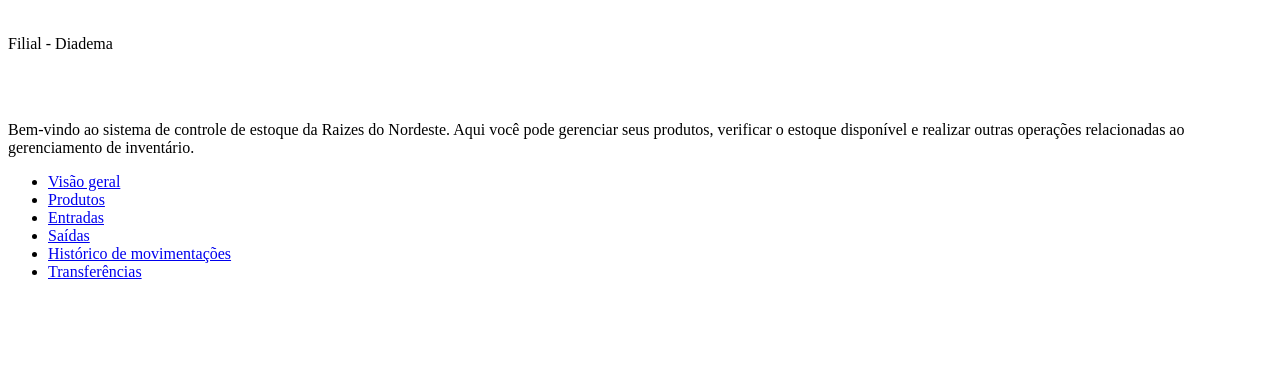
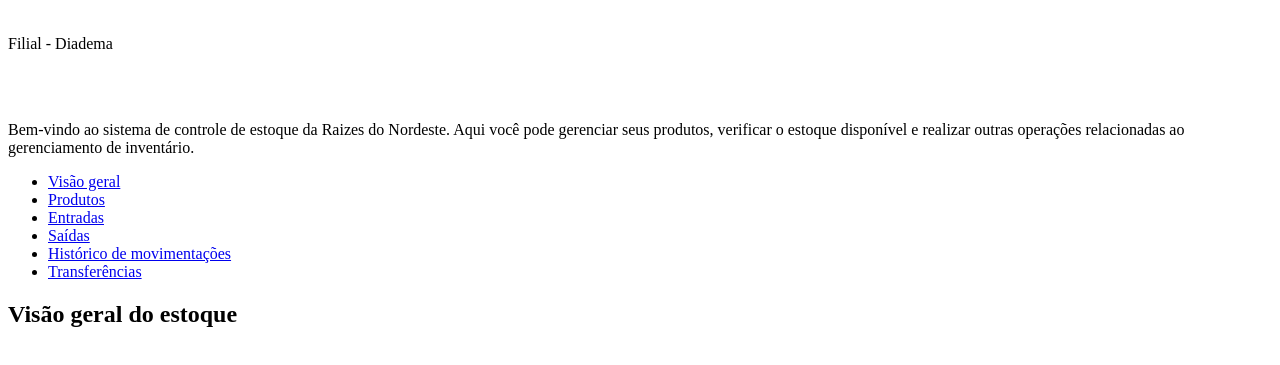
Before and after one commit to oPaulinho/controle-estoque-raizes, a plain HTML site: page index.html in a window 1280 px wide. Shown: the part 79-444 px from the top of the page. Drawn offline with Linux system fonts and the light colour scheme.

Commit message:
criando area principal do sistema

```diff
--- a/index.html
+++ b/index.html
@@ -22,6 +22,9 @@
             <li><a href="transferencias.html">Transferências</a></li>
         </ul>
     </nav>
+    <main>
+        <h2>Visão geral do estoque</h2>
+    </main>
     <script src="script.js"></script>
 </body>
 </html>
```
